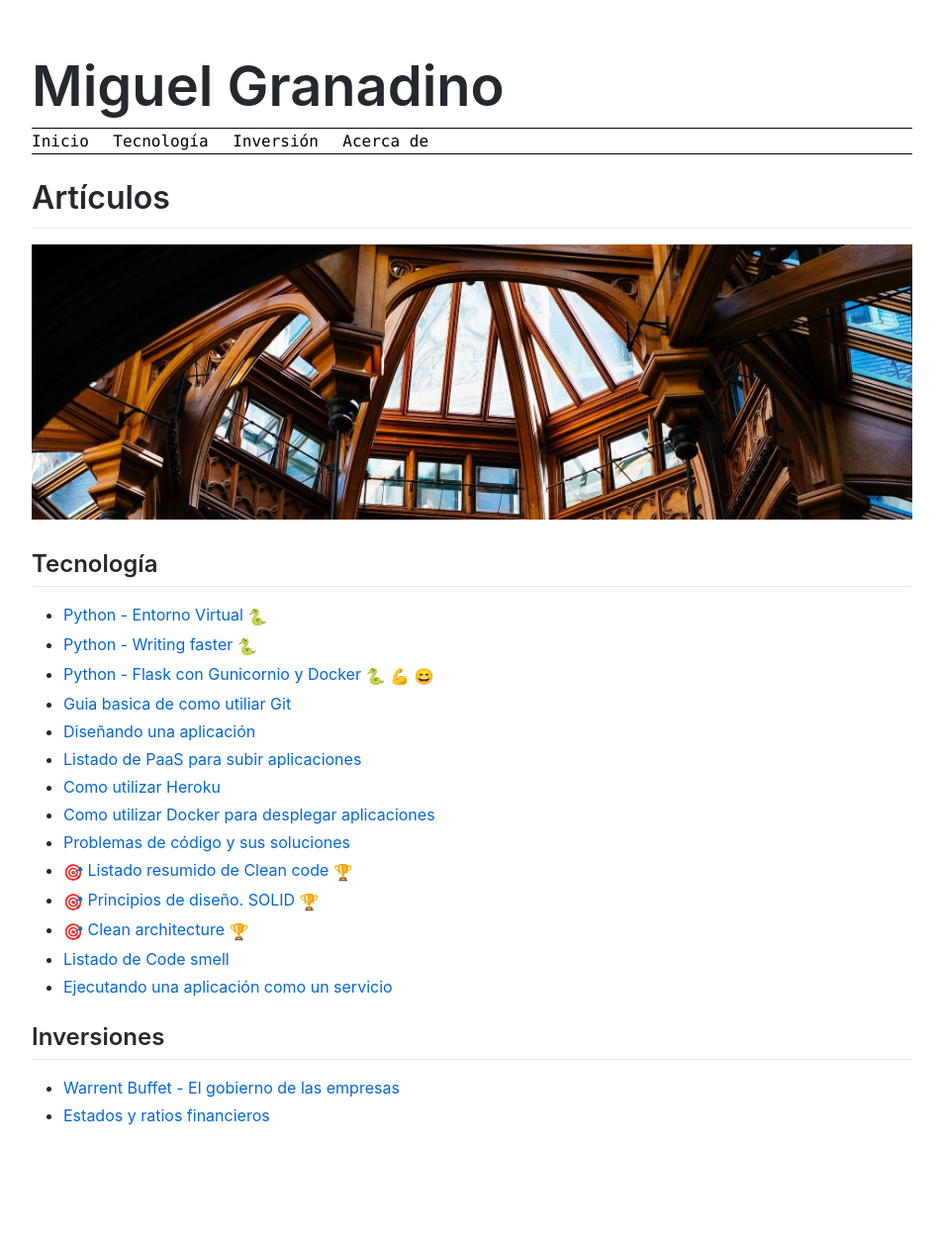
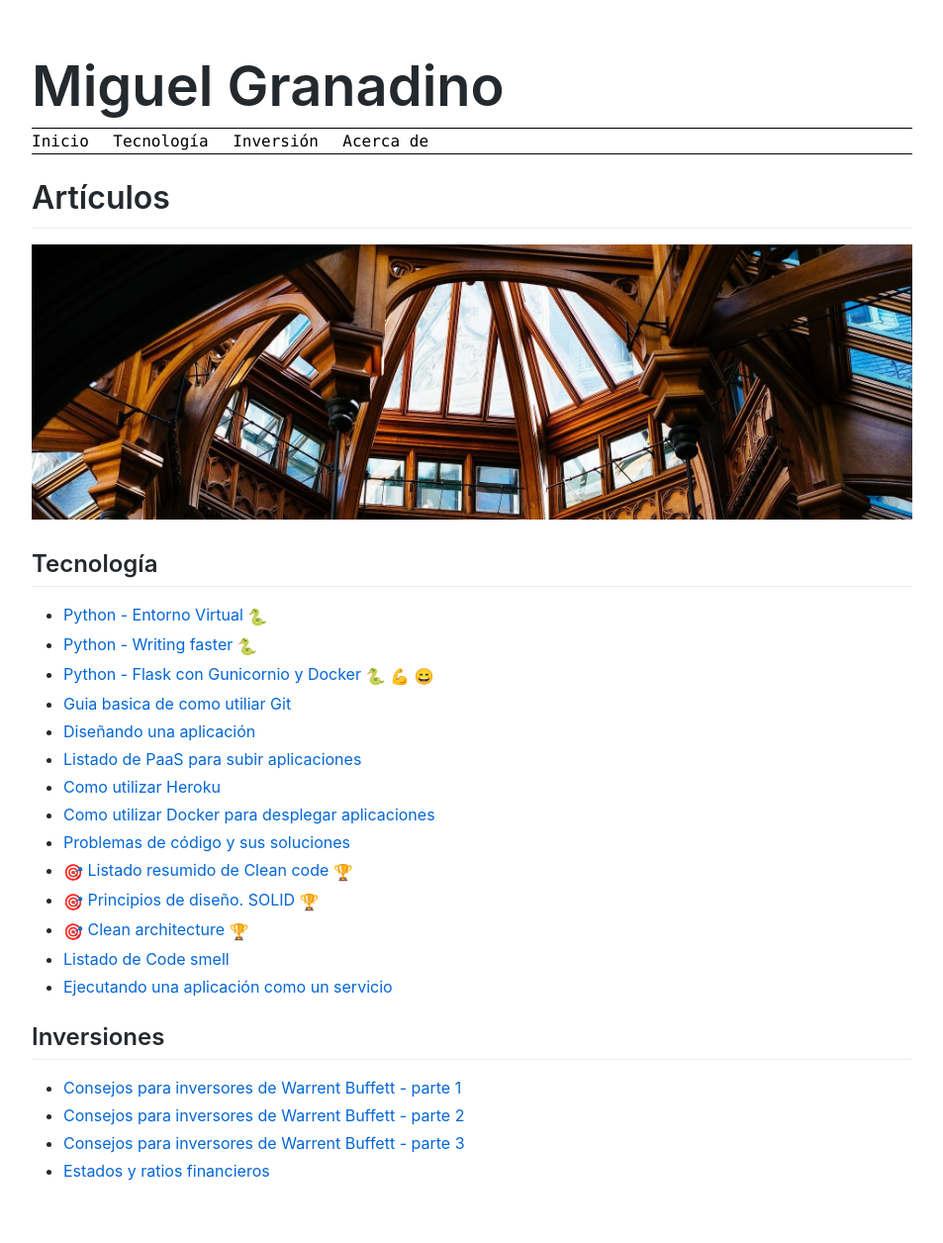
Before and after one commit to Akira3030/formacion, a Jekyll site: the page built from index.md, in a window 1280 px wide. Shown: the whole page at 99% size, without its empty margins (163-1116 px from the left). Built offline with Jekyll 4.4.1, drawn with Linux system fonts in a browser that asks for light colours; emoji names are drawn with the system emoji font; before the commit the page ends 1200 px from its top, so only the background shows below that.

Commit message:
Update index.md

```diff
--- a/index.md
+++ b/index.md
@@ -26,5 +26,7 @@
 
 ## Inversiones
 
-* [Warrent Buffet - El gobierno de las empresas](articulos/warrent-buffet-gobierno-empresas.md)
-* [Estados y ratios financieros](ratios-financieros-y-estados-financieros.md)
+* [Consejos para inversores de Warrent Buffett - parte 1](articulos/warrent-buffet-consejos-de-inversion-parte1.md)
+* [Consejos para inversores de Warrent Buffett - parte 2](articulos/warrent-buffet-consejos-de-inversion-parte2.md)
+* [Consejos para inversores de Warrent Buffett - parte 3](articulos/warrent-buffet-consejos-de-inversion-parte3.md)
+* [Estados y ratios financieros](articulos/ratios-financieros-y-estados-financieros.md)
```
